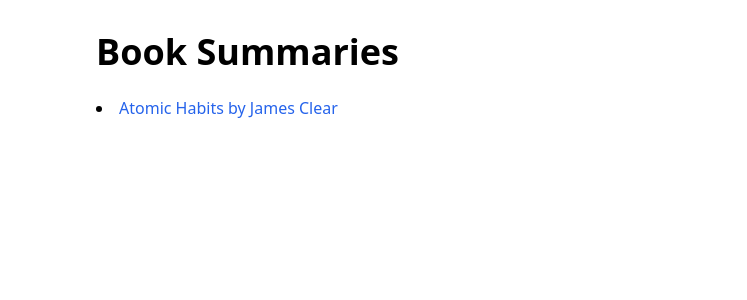
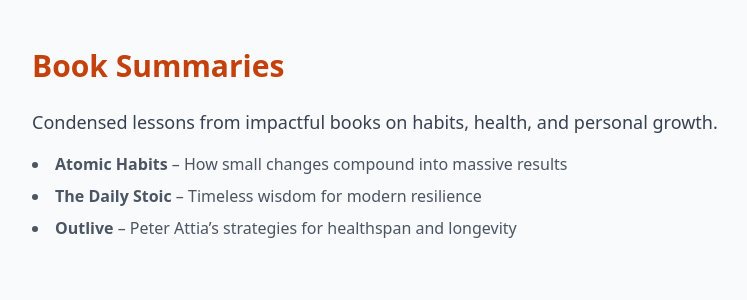
Before and after one commit to TheGainMaker/TheGainMaker-, a Next.js app: page /summaries in a window 1280 px wide. Shown: the top 300 px of the page, without its empty margins (224-971 px from the left). Built offline with nearby package versions, Linux system fonts and the light colour scheme.

Commit message:
Update index.js

```diff
--- a/pages/summaries/index.js
+++ b/pages/summaries/index.js
@@ -1,16 +1,17 @@
-import Link from "next/link";
-
-export default function SummariesIndex() {
+export default function Summaries() {
   return (
-    <div className="max-w-2xl mx-auto px-4 py-8">
-      <h1 className="text-4xl font-bold mb-6">Book Summaries</h1>
-      <ul className="list-disc list-inside space-y-4">
-        <li>
-          <Link href="/summaries/atomic-habits" className="text-blue-600 hover:underline">
-            Atomic Habits by James Clear
-          </Link>
-        </li>
-      </ul>
+    <div className="min-h-screen bg-gray-50 px-6 py-12">
+      <div className="max-w-3xl mx-auto">
+        <h1 className="text-3xl font-bold text-orange-700 mb-6">Book Summaries</h1>
+        <p className="text-lg text-gray-700 mb-4">
+          Condensed lessons from impactful books on habits, health, and personal growth.
+        </p>
+        <ul className="list-disc list-inside text-gray-600 space-y-2">
+          <li><strong>Atomic Habits</strong> – How small changes compound into massive results</li>
+          <li><strong>The Daily Stoic</strong> – Timeless wisdom for modern resilience</li>
+          <li><strong>Outlive</strong> – Peter Attia’s strategies for healthspan and longevity</li>
+        </ul>
+      </div>
     </div>
   );
 }
```
